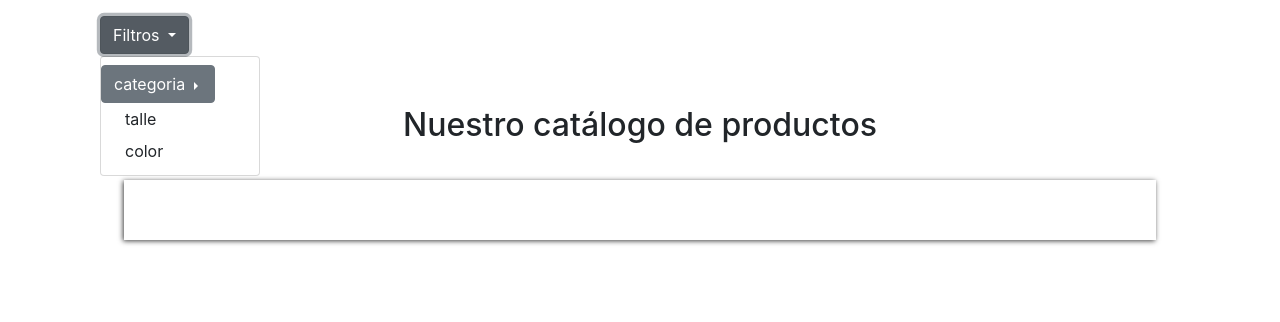
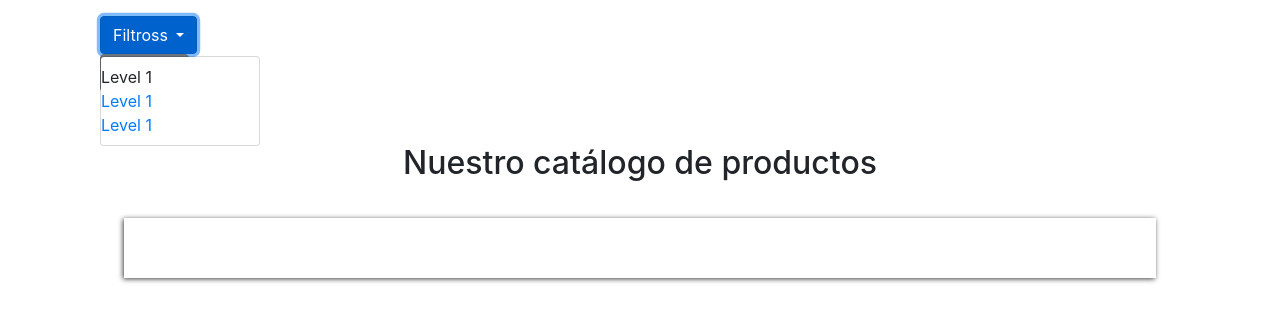
Before and after one commit to MarcosArguello2021/PIG-Django-Com-22820, a Django app: page /calzado in a window 1280 px wide, after a click on "Filtross". Shown: the part 131-453 px from the top of the page. Run offline with Django 3.2, Linux system fonts and the light colour scheme; data that the repository does not hold is empty; parts of the project's set-up code (start-up, migrations or seed data) failed here and were passed over; some libraries are stand-ins or nearby versions.

Commit message:
arreglando botones

```diff
--- a/pig_django_com_22820/templates/crud_tienda/calzado.html
+++ b/pig_django_com_22820/templates/crud_tienda/calzado.html
@@ -2,23 +2,54 @@
 {% block title %}{{categoria}}{% endblock %}
 
 {% block filters %}
-<div class="dropdown">
-    <a class="btn btn-secondary dropdown-toggle" href="#" role="button" id="dropdownMenuLink" data-toggle="dropdown" aria-haspopup="true" aria-expanded="false">
-      Filtros
-    </a>
-    <div class="dropdown-menu" aria-labelledby="dropdownMenuLink">
-        <div class="btn-group dropright">
-            <button type="button" class="btn btn-secondary dropdown-toggle" data-toggle="dropdown" aria-haspopup="true" aria-expanded="false">
-            categoria
+<div class="dropdown" style="position:relative">
+    <a href="#" class="btn btn-primary dropdown-toggle" data-toggle="dropdown">Filtross <span class="caret"></span></a>
+    <ul class="dropdown-menu">
+        <li>
+            <a class="trigger right-caret">Level 1</a>
+            <ul class="dropdown-menu sub-menu">
+                <li><a href="#">Level 2</a></li>
+                <li>
+                    <a class="trigger right-caret">Level 2</a>
+                    <ul class="dropdown-menu sub-menu">
+                        <li><a href="#">Level 3</a></li>
+                        <li><a href="#">Level 3</a></li>
+                        <li>
+                            <a class="trigger right-caret">Level 3</a>
+                            <ul class="dropdown-menu sub-menu">
+                                <li><a href="#">Level 4</a></li>
+                                <li><a href="#">Level 4</a></li>
+                                <li><a href="#">Level 4</a></li>
+                            </ul>
+                        </li>
+                    </ul>
+                </li>
+                <li><a href="#">Level 2</a></li>
+            </ul>
+        </li>
+        <li><a href="#">Level 1</a></li>
+        <li><a href="#">Level 1</a></li>
+    </ul>
+</div>
+<div class="dropdown" style="position:relative">
+    <button class="btn btn-secondary dropdown-toggle" type="button" id="dropdownMenuButton" data-toggle="dropdown"
+        aria-haspopup="true" aria-expanded="false">
+        Filtros
+    </button>
+    <div class="dropdown-menu" aria-labelledby="dropdownMenuButton">
+        <div class="dropright">
+            <button class="btn btn-secondary dropdown-toggle" type="button" id="droprightMenuButton"
+                data-toggle="dropdown" aria-haspopup="true" aria-expanded="false">
+                categoria
             </button>
-            <div class="dropdown-menu">
-                <option class="dropdown-item" value="mujer">mujer</option>
-                <option class="dropdown-item" value="hombre">hombre</option>
-                <option class="dropdown-item" value="nino">nino</option>
+            <div class="dropdown-menu" aria-labelledby="droprightMenuButton">
+                <a class="dropdown-item" href="#">mujer</a>
+                <a class="dropdown-item" href="#">hombre</a>
             </div>
         </div>
-        <button class="dropdown-item" type="button">talle</button>
-        <button class="dropdown-item" type="button">color</button>
+        <a class="dropdown-item" href="#">talle</a>
+        <a class="dropdown-item" href="#">color</a>
     </div>
 </div>
+
 {% endblock %}
--- a/pig_django_com_22820/templates/navbar.html
+++ b/pig_django_com_22820/templates/navbar.html
@@ -10,7 +10,6 @@
             <li class="nav-item {% if 'vestimenta' in request.path %}active{% endif %}">
                 <a class="nav-link " href="{% url 'vestimenta' %}">VESTIMENTA</a>
             </li>
-            <!-- https://getbootstrap.com/docs/4.0/components/navbar/ -->
             <li class="nav-item {% if 'calzado' in request.path %}active{% endif %}">
                 <a class="nav-link " href="{% url 'calzado' %}">CALZADO</a>
             </li>
```
Also changed, not shown: pig_django_com_22820/templates/base.html (indentation only).
